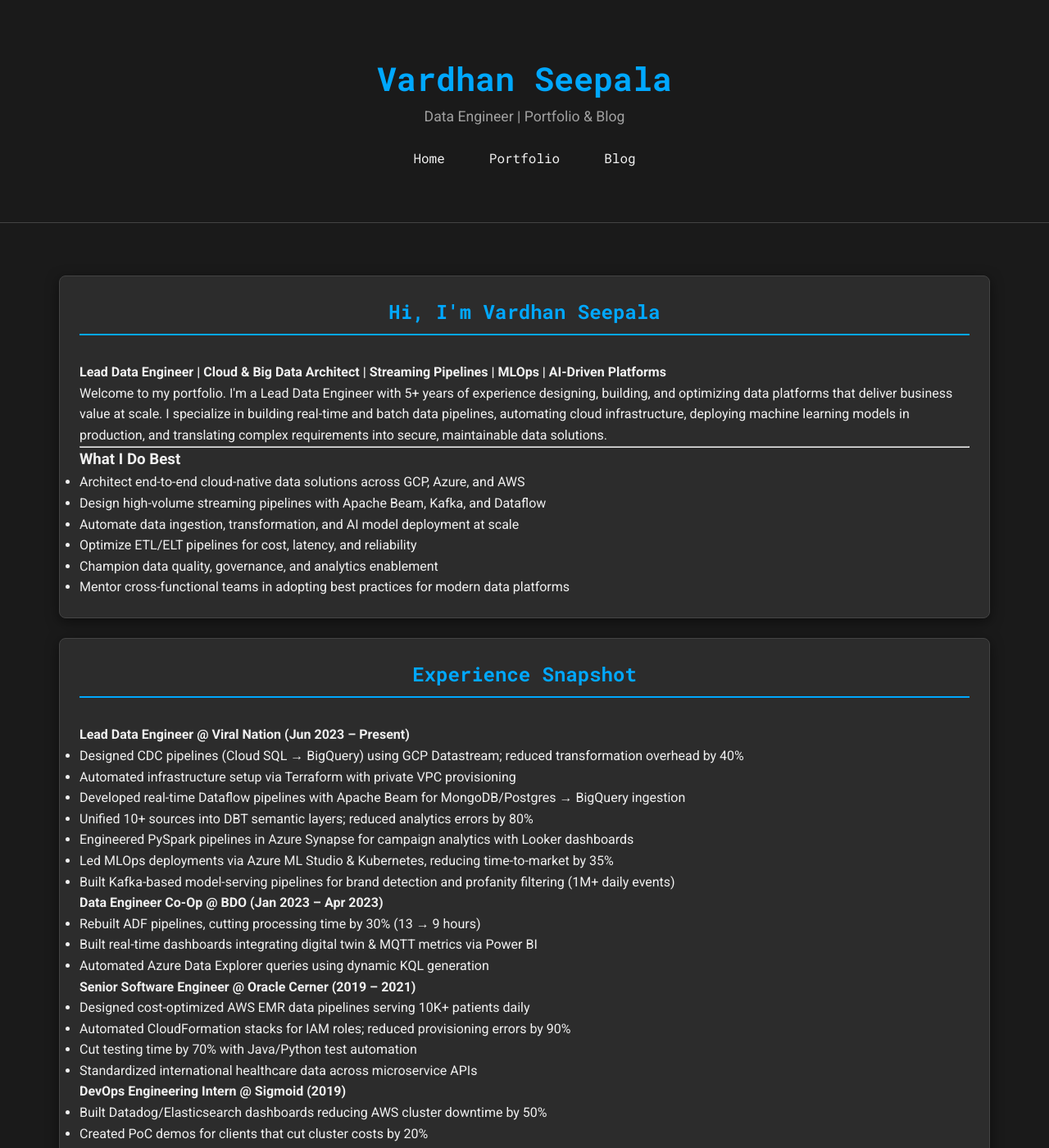
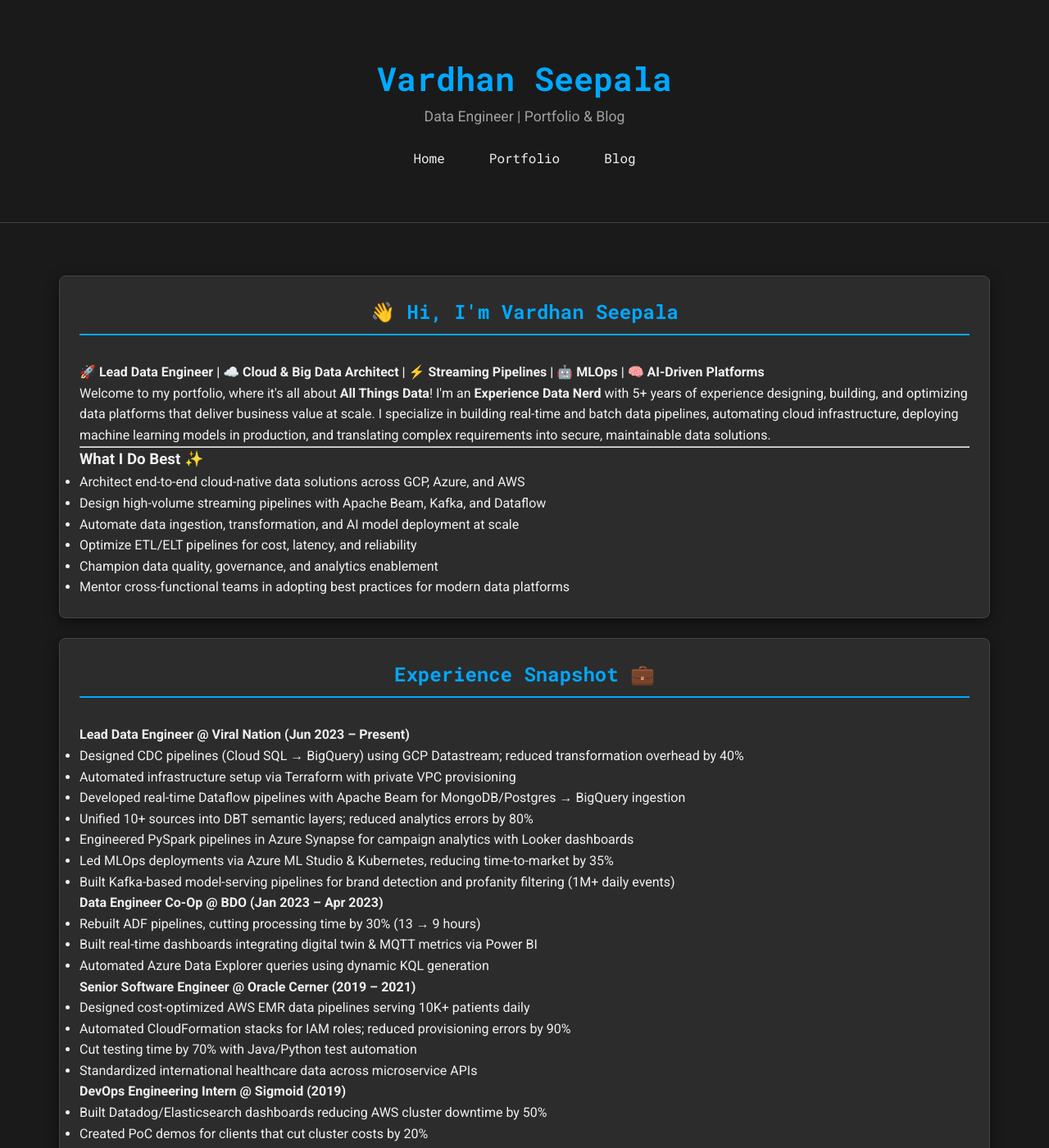
Before and after one commit to seepala98/seepala98.github.io, a Jekyll site: the page built from index.html, in a window 1280 px wide and 1400 px high. Shown: the whole window at 82% size. Built offline with Jekyll 4.4.1, drawn with Linux system fonts in a browser that asks for light colours; some of the changed text lies outside the part shown.

Commit message:
Implement professional, responsive, and engaging portfolio design

```diff
--- a/_config.yml
+++ b/_config.yml
@@ -1,9 +1,10 @@
 
-title: Vardhan Seepala
+title: Hi, I'm Vardhan Seepala
 description: Data Engineer | Portfolio & Blog
 theme: jekyll-theme-minimal
 author:
   name: Vardhan Seepala
+  tagline: Experience Data Nerd
   email: seepalavardhan98@gmail.com
   github: seepala98
   linkedin: vardhan-seepala-71179710b
--- a/index.html
+++ b/index.html
@@ -4,12 +4,12 @@
 ---
 
 <section class="bio card fade-in-section">
-  <h2>Hi, I'm Vardhan Seepala</h2>
-  <p><strong>Lead Data Engineer | Cloud & Big Data Architect | Streaming Pipelines | MLOps | AI-Driven Platforms</strong></p>
-  <p>Welcome to my portfolio. I'm a Lead Data Engineer with 5+ years of experience designing, building, and optimizing data platforms that deliver business value at scale. I specialize in building real-time and batch data pipelines, automating cloud infrastructure, deploying machine learning models in production, and translating complex requirements into secure, maintainable data solutions.</p>
+  <h2>👋 Hi, I'm Vardhan Seepala</h2>
+  <p><strong>🚀 Lead Data Engineer | ☁️ Cloud & Big Data Architect | ⚡ Streaming Pipelines | 🤖 MLOps | 🧠 AI-Driven Platforms</strong></p>
+  <p>Welcome to my portfolio, where it's all about <strong>All Things Data</strong>! I'm an <strong>Experience Data Nerd</strong> with 5+ years of experience designing, building, and optimizing data platforms that deliver business value at scale. I specialize in building real-time and batch data pipelines, automating cloud infrastructure, deploying machine learning models in production, and translating complex requirements into secure, maintainable data solutions.</p>
   <hr>
 
-  <h3>What I Do Best</h3>
+  <h3>What I Do Best ✨</h3>
   <ul>
     <li>Architect end-to-end cloud-native data solutions across GCP, Azure, and AWS</li>
     <li>Design high-volume streaming pipelines with Apache Beam, Kafka, and Dataflow</li>
@@ -24,7 +24,7 @@
 
   <!-- Experience Section -->
   <section class="experience-section card fade-in-section">
-    <h2>Experience Snapshot</h2>
+    <h2>Experience Snapshot 💼</h2>
 
     <h4>Lead Data Engineer @ Viral Nation (Jun 2023 – Present)</h4>
     <ul>
@@ -62,7 +62,7 @@
   <div class="skills-education-grid">
     <!-- Skills Section -->
     <section class="skills-section card fade-in-section">
-      <h2>Skills & Tools</h2>
+      <h2>Skills & Tools 🛠️</h2>
       <ul>
         <li><strong>Languages:</strong> Python, Java, SQL, Terraform, KQL, PySpark, TypeScript</li>
         <li><strong>Data Platforms:</strong> GCP (BigQuery, Dataflow, Datastream), Azure (ADF, Databricks, Synapse), AWS (EMR, Lambda, S3)</li>
@@ -76,7 +76,7 @@
 
     <!-- Education Section -->
     <section class="education-section card fade-in-section">
-      <h2>Education</h2>
+      <h2>Education 🎓</h2>
       <ul>
         <li>Master of Applied Computing – University of Windsor, Canada</li>
         <li>Bachelor of Engineering in Computer Science – Sir MVIT, India</li>
@@ -86,13 +86,20 @@
 
 </div>
 
+<section class="data-visualization fade-in-section">
+    <h2>My Language Toolkit 📊</h2>
+    <div class="card">
+        <canvas id="language-chart"></canvas>
+    </div>
+</section>
+
 <section class="github-repos fade-in-section">
-  <h2>Recent GitHub Projects</h2>
+  <h2>Recent GitHub Projects 💻</h2>
   <div id="github-repos-container"></div>
 </section>
 
 <section class="latest-posts fade-in-section">
-  <h2>Latest Blog Posts</h2>
+  <h2>Latest Blog Posts 📝</h2>
   <div class="card">
       <ul>
         {% for post in site.posts limit:5 %}
```
Also changed, not shown: blog/index.html (added, +17 -0 lines), portfolio/index.html (added, +17 -0 lines).
